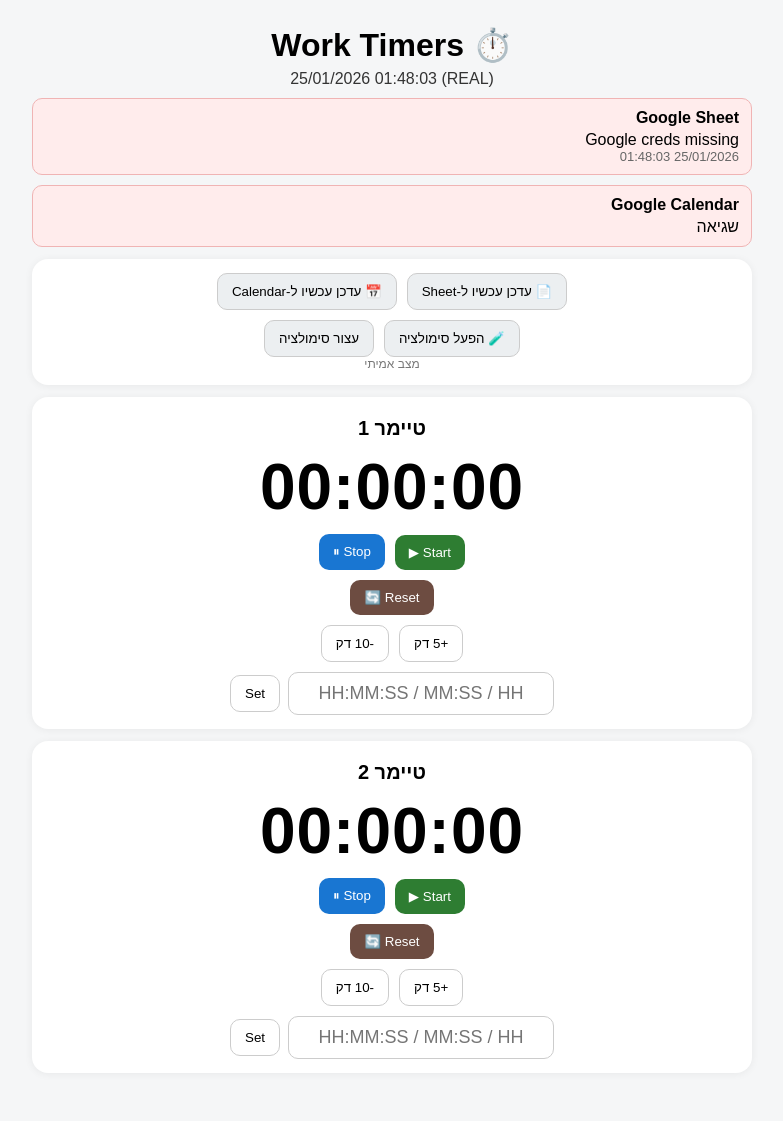
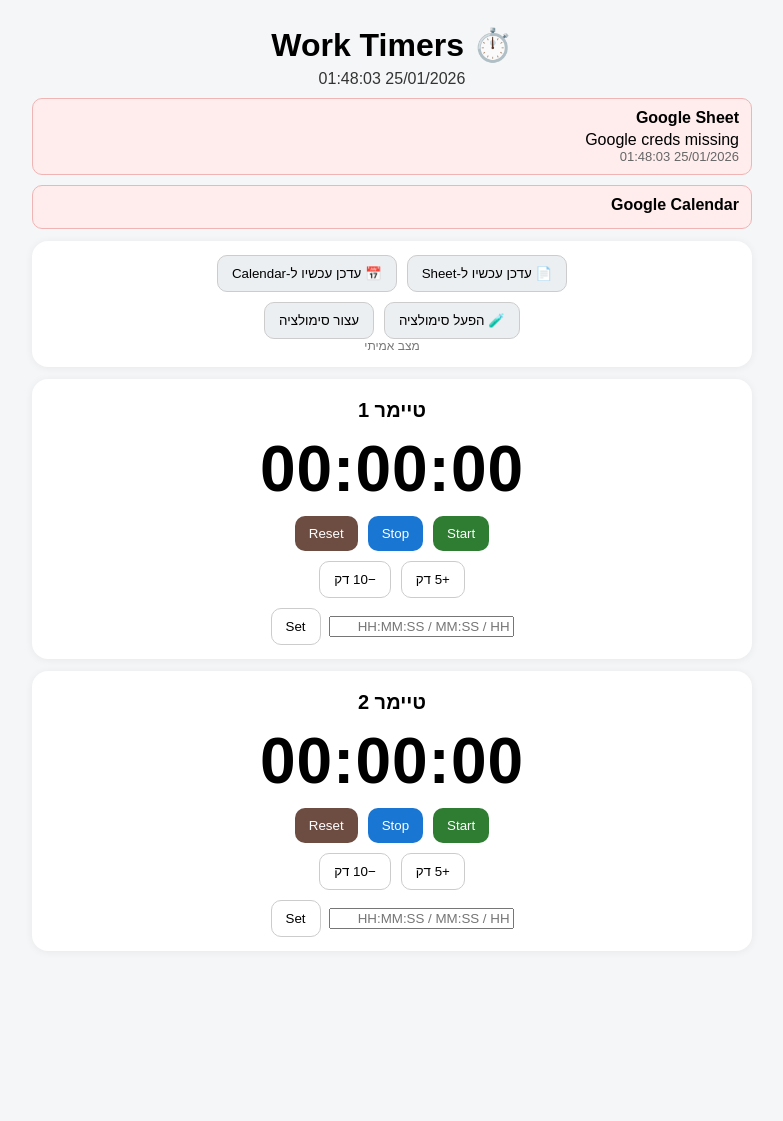
Before and after one commit to matanexcell-lab/work-timers, a Flask app: page / in a window 1280 px wide. Shown: the whole page, without its empty margins (248-1031 px from the left). After the commit the page ends 937 px from the top, so only its background shows below. Run offline with Flask 3, Linux system fonts and the light colour scheme; data comes from the database, SQL or seed files in the repository.

Commit message:
Update index.html

```diff
--- a/app/templates/index.html
+++ b/app/templates/index.html
@@ -26,25 +26,29 @@
     .time { text-align:center; font-size:64px; font-weight:800; letter-spacing:1px; margin:10px 0; }
 
     .setBox { display:flex; gap:8px; justify-content:center; align-items:center; flex-wrap:wrap; margin-top:10px; }
-    input[type="text"] { padding:10px 12px; border-radius:10px; border:1px solid #ccc; font-size:18px; width:240px; text-align:center; direction:ltr; }
+    input[type="text"] {
+      padding:10px 12px;
+      border-radius:10px;
+      border:1px solid #ccc;
+      font-size:18px;
+      width:240px;
+      text-align:center;
+      direction:ltr;
+    }
     .small { font-size:12px; color:#777; text-align:center; }
-
-    .footer { height:20px; }
   </style>
 </head>
 <body>
 <div class="wrap">
   <h1>⏱️ Work Timers</h1>
-    <div class="now" id="nowLine">טוען...</div>
+  <div class="now" id="nowLine">טוען…</div>
 
-    <!-- SHEET banner -->
   <div id="sheetBanner" class="banner ok" style="display:none;">
     <div class="title">Google Sheet</div>
     <div id="sheetMsg"></div>
     <div class="muted" id="sheetAt"></div>
   </div>
 
-    <!-- CALENDAR banner -->
   <div id="calBanner" class="banner ok" style="display:none;">
     <div class="title">Google Calendar</div>
     <div id="calMsg"></div>
@@ -53,12 +57,12 @@
 
   <div class="card">
     <div class="row">
-        <button class="btn gray" id="btnLogNow">📄 עדכן עכשיו ל-Sheet</button>
-        <button class="btn gray" id="btnCalNow">📅 עדכן עכשיו ל-Calendar</button>
+      <button class="btn gray" onclick="post('/api/log-now')">📄 עדכן עכשיו ל-Sheet</button>
+      <button class="btn gray" onclick="post('/api/calendar/update-now')">📅 עדכן עכשיו ל-Calendar</button>
     </div>
     <div class="row" style="margin-top:10px;">
-        <button class="btn gray" id="btnSimStart">🧪 הפעל סימולציה</button>
-        <button class="btn gray" id="btnSimStop">עצור סימולציה</button>
+      <button class="btn gray" onclick="simStart()">🧪 הפעל סימולציה</button>
+      <button class="btn gray" onclick="post('/api/sim/stop')">עצור סימולציה</button>
     </div>
     <div class="small" id="modeLine"></div>
   </div>
@@ -67,24 +71,18 @@
   <div class="card">
     <div class="timerTitle">טיימר 1</div>
     <div class="time" id="t1">00:00:00</div>
-
     <div class="row">
-        <button class="btn primary" onclick="post('/api/timer/1/start')">Start ▶</button>
-        <button class="btn stop" onclick="post('/api/timer/1/stop')">Stop ⏸</button>
+      <button class="btn primary" onclick="post('/api/timer/1/start')">Start</button>
+      <button class="btn stop" onclick="post('/api/timer/1/stop')">Stop</button>
+      <button class="btn reset" onclick="post('/api/timer/1/reset')">Reset</button>
     </div>
-
     <div class="row" style="margin-top:10px;">
-        <button class="btn reset" onclick="post('/api/timer/1/reset')">Reset 🔄</button>
+      <button class="btn" onclick="adjust(1,300)">+5 דק</button>
+      <button class="btn" onclick="adjust(1,-600)">−10 דק</button>
     </div>
-
-      <div class="row" style="margin-top:10px;">
-        <button class="btn" onclick="adjust(1, +300)">+5 דק</button>
-        <button class="btn" onclick="adjust(1, -600)">-10 דק</button>
-      </div>
-
     <div class="setBox">
-        <input id="set1" type="text" inputmode="numeric" placeholder="HH:MM:SS / MM:SS / HH" />
-        <button class="btn" onclick="setFromInput(1)">Set</button>
+      <input id="set1" placeholder="HH:MM:SS / MM:SS / HH">
+      <button class="btn" onclick="setTimer(1)">Set</button>
     </div>
   </div>
 
@@ -92,155 +90,87 @@
   <div class="card">
     <div class="timerTitle">טיימר 2</div>
     <div class="time" id="t2">00:00:00</div>
-
     <div class="row">
-        <button class="btn primary" onclick="post('/api/timer/2/start')">Start ▶</button>
-        <button class="btn stop" onclick="post('/api/timer/2/stop')">Stop ⏸</button>
+      <button class="btn primary" onclick="post('/api/timer/2/start')">Start</button>
+      <button class="btn stop" onclick="post('/api/timer/2/stop')">Stop</button>
+      <button class="btn reset" onclick="post('/api/timer/2/reset')">Reset</button>
     </div>
-
     <div class="row" style="margin-top:10px;">
-        <button class="btn reset" onclick="post('/api/timer/2/reset')">Reset 🔄</button>
+      <button class="btn" onclick="adjust(2,300)">+5 דק</button>
+      <button class="btn" onclick="adjust(2,-600)">−10 דק</button>
     </div>
-
-      <div class="row" style="margin-top:10px;">
-        <button class="btn" onclick="adjust(2, +300)">+5 דק</button>
-        <button class="btn" onclick="adjust(2, -600)">-10 דק</button>
-      </div>
-
     <div class="setBox">
-        <input id="set2" type="text" inputmode="numeric" placeholder="HH:MM:SS / MM:SS / HH" />
-        <button class="btn" onclick="setFromInput(2)">Set</button>
+      <input id="set2" placeholder="HH:MM:SS / MM:SS / HH">
+      <button class="btn" onclick="setTimer(2)">Set</button>
     </div>
   </div>
-
-    <div class="footer"></div>
 </div>
 
 <script>
 async function post(url, body) {
-    try {
-      const res = await fetch(url, {
-        method: 'POST',
-        headers: {'Content-Type':'application/json'},
+  await fetch(url, {
+    method:'POST',
+    headers:{'Content-Type':'application/json'},
     body: body ? JSON.stringify(body) : '{}'
   });
-      await refresh();
-      return res;
-    } catch (e) {
-      console.log(e);
-    }
 }
 
-  async function adjust(i, delta) {
-    await post(`/api/timer/${i}/adjust`, {delta});
+function parseTime(s){
+  if(!s) return null;
+  s=s.trim();
+  if(s.includes(':')){
+    const p=s.split(':').map(Number);
+    if(p.some(isNaN)) return null;
+    if(p.length===2) return p[0]*60+p[1];
+    if(p.length===3) return p[0]*3600+p[1]*60+p[2];
+    return null;
+  }
+  if(isNaN(Number(s))) return null;
+  return Number(s)*3600;
 }
 
-  function parseTimeToSeconds(s) {
-    // supports: HH:MM:SS , MM:SS , HH
-    s = (s || '').trim();
-    if (!s) return null;
-
-    if (s.includes(':')) {
-      const parts = s.split(':').map(x => x.trim());
-      if (parts.some(p => p === '' || isNaN(Number(p)))) return null;
-
-      if (parts.length === 2) {
-        const mm = Number(parts[0]);
-        const ss = Number(parts[1]);
-        return mm*60 + ss;
-      }
-      if (parts.length === 3) {
-        const hh = Number(parts[0]);
-        const mm = Number(parts[1]);
-        const ss = Number(parts[2]);
-        return hh*3600 + mm*60 + ss;
-      }
-      return null;
+async function setTimer(i){
+  const v=document.getElementById('set'+i).value;
+  const sec=parseTime(v);
+  if(sec==null){ alert('פורמט לא תקין'); return; }
+  await post(`/api/timer/${i}/set`,{seconds:sec});
 }
 
-    // only number = hours
-    if (isNaN(Number(s))) return null;
-    return Number(s) * 3600;
+async function adjust(i,d){
+  await post(`/api/timer/${i}/adjust`,{delta:d});
 }
 
-  async function setFromInput(i) {
-    const val = document.getElementById(`set${i}`).value;
-    const sec = parseTimeToSeconds(val);
-    if (sec === null) {
-      alert("פורמט לא תקין. נסה HH:MM:SS או MM:SS או HH");
-      return;
-    }
-    await post(`/api/timer/${i}/set`, {seconds: sec});
+async function simStart(){
+  const d=prompt('YYYY-MM-DD HH:MM','2026-01-07 08:00');
+  if(!d) return;
+  await post('/api/sim/start',{datetime:d});
 }
 
-  function setBanner(elBanner, ok, title, msg, at) {
-    elBanner.style.display = 'block';
-    elBanner.className = 'banner ' + (ok ? 'ok' : 'bad');
-    if (title === 'sheet') {
-      document.getElementById('sheetMsg').textContent = msg || '';
-      document.getElementById('sheetAt').textContent  = at ? at : '';
-    } else {
-      document.getElementById('calMsg').textContent = msg || '';
-      document.getElementById('calAt').textContent  = at ? at : '';
-    }
+async function refresh(){
+  const r=await fetch('/api/status');
+  const d=await r.json();
+
+  nowLine.textContent = d.now_str + (d.simulation?' (SIM)':'');
+  modeLine.textContent = d.simulation?'סימולציה פעילה':'מצב אמיתי';
+
+  t1.textContent=d.timers[0];
+  t2.textContent=d.timers[1];
+
+  sheetBanner.style.display='block';
+  sheetBanner.className='banner '+(d.sheet.ok?'ok':'bad');
+  sheetMsg.textContent=d.sheet.msg||'';
+  sheetAt.textContent=d.sheet.at||'';
+
+  calBanner.style.display='block';
+  calBanner.className='banner '+(d.calendar.ok?'ok':'bad');
+  calMsg.textContent=d.calendar.msg||'';
+  calAt.textContent=d.calendar.at||'';
 }
 
-  async function refresh() {
-    const r = await fetch('/api/status');
-    const data = await r.json();
+refresh();
 
-    document.getElementById('nowLine').textContent =
-      (data.mode ? `(${data.mode.toUpperCase()}) ` : '') + (data.now_str || '');
-
-    document.getElementById('modeLine').textContent =
-      data.simulation ? 'סימולציה פעילה' : 'מצב אמיתי';
-
-    if (data.timers && data.timers.length >= 2) {
-      document.getElementById('t1').textContent = data.timers[0];
-      document.getElementById('t2').textContent = data.timers[1];
-    }
-
-    if (data.sheet) {
-      setBanner(
-        document.getElementById('sheetBanner'),
-        !!data.sheet.ok,
-        'sheet',
-        (data.sheet.msg || (data.sheet.ok ? 'OK' : 'שגיאה')),
-        data.sheet.at || ''
-      );
-    }
-    if (data.calendar) {
-      setBanner(
-        document.getElementById('calBanner'),
-        !!data.calendar.ok,
-        'cal',
-        (data.calendar.msg || (data.calendar.ok ? 'OK' : 'שגיאה')),
-        data.calendar.at || ''
-      );
-    }
-  }
-
-  document.getElementById('btnLogNow').addEventListener('click', async () => {
-    await post('/api/log-now');
-  });
-
-  document.getElementById('btnCalNow').addEventListener('click', async () => {
-    await post('/api/calendar/update-now');
-  });
-
-  document.getElementById('btnSimStart').addEventListener('click', async () => {
-    const dt = prompt("הכנס תאריך ושעה (YYYY-MM-DD HH:MM)", "2026-01-07 08:00");
-    if (!dt) return;
-    await post('/api/sim/start', {datetime: dt});
-  });
-
-  document.getElementById('btnSimStop').addEventListener('click', async () => {
-    await post('/api/sim/stop');
-  });
-
-  // Polling (לא משנה אם זה כל שנייה/דקה – ה-AUTO כבר סלחני)
-  refresh();
-  setInterval(refresh, 5000);
+/* ✅ התיקון החשוב */
+setInterval(refresh, 1000);
 </script>
 </body>
 </html>
```
Lines whose indentation alone changed are shown as unchanged.
